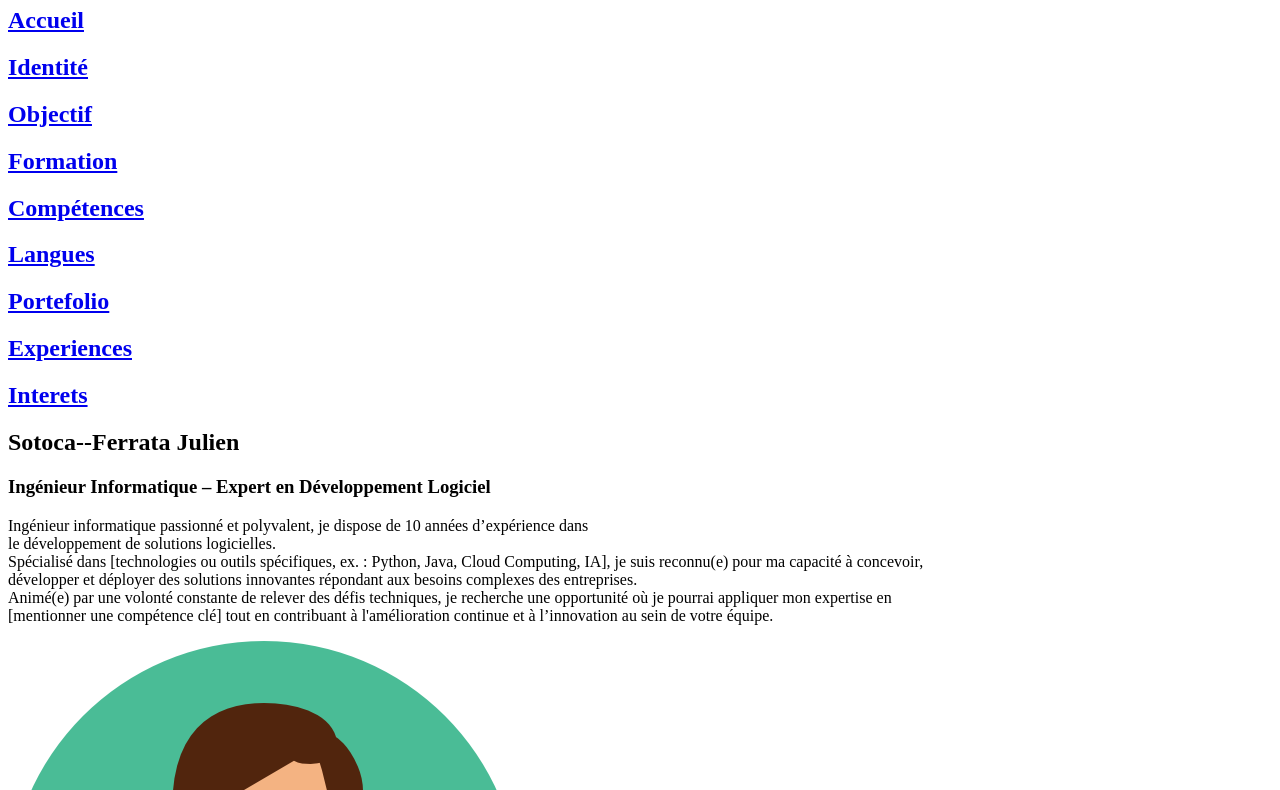
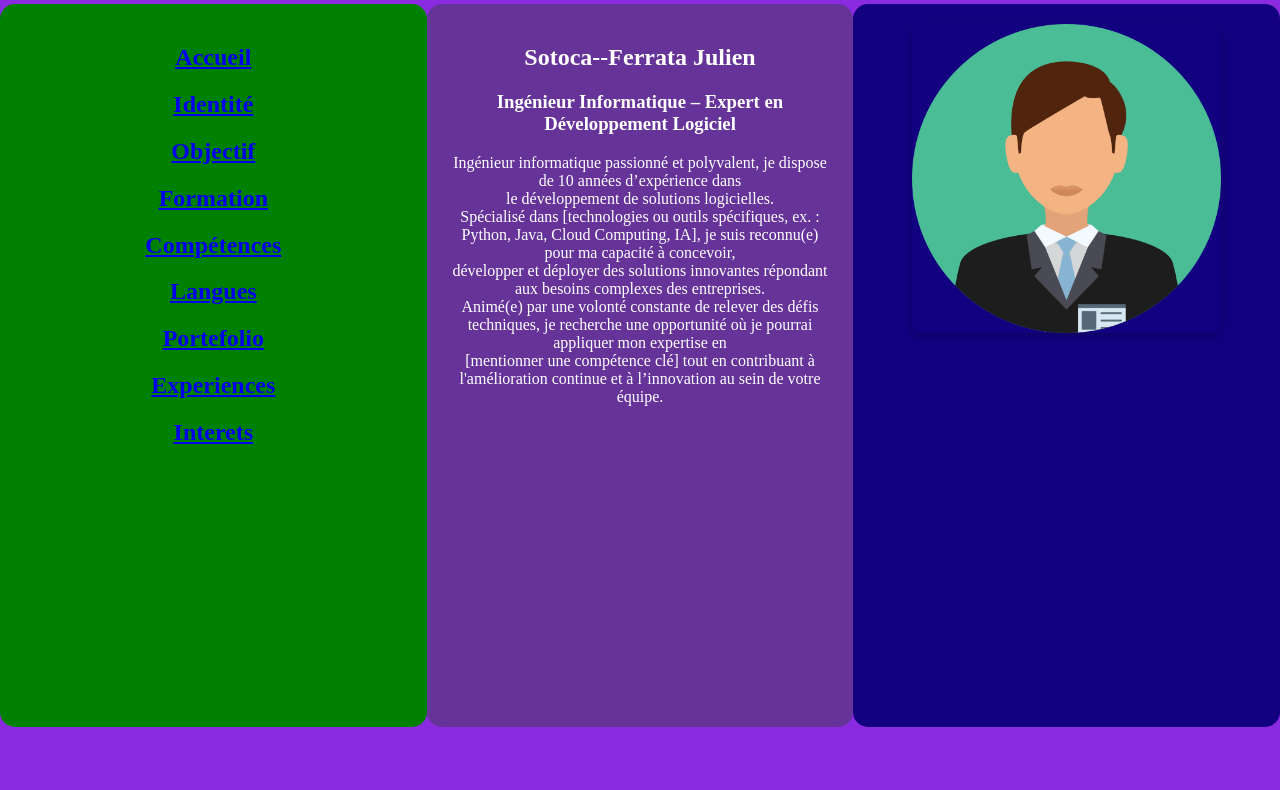
Before and after one commit to Managrame/cv, a plain HTML site: page index.html in a window 1280 px wide. Shown: the part 73-863 px from the top of the page. After the commit the page ends 800 px from the top, so only its background shows below. Drawn offline with Linux system fonts and the light colour scheme.

Commit message:
ajout styles secours

```diff
--- a/index.html
+++ b/index.html
@@ -5,11 +5,14 @@
             cv_index
         </title>
         <meta charset="utf-8">
-        <!--<link rel="stylesheet" href="jeune.css">-->
+        <link rel="stylesheet" href="uj.css">
     </head>
 
     <body>
         <h1>Curriculum Vitae</h1>
+        <div class="container">
+
+
         <div id="barre_menu">
 
             <h2><a href="index.html">Accueil</a></h2>
@@ -41,6 +44,6 @@
         <div id="image-container">
             <img src="image.png" alt="photo" title="photo candidat"/>
         </div>
-
+</div>
     </body>
 </html>
```
Also changed, not shown: compétences.html (+3 -2 lines), experiences.html (+3 -2 lines), formation.html (+3 -2 lines), identité.html (+4 -2 lines), interets.html (+4 -2 lines), langues.html (+4 -2 lines), objectif.html (+4 -2 lines), portefolio.html (+4 -2 lines).
